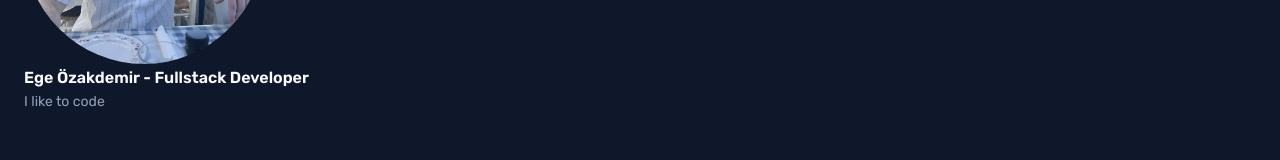
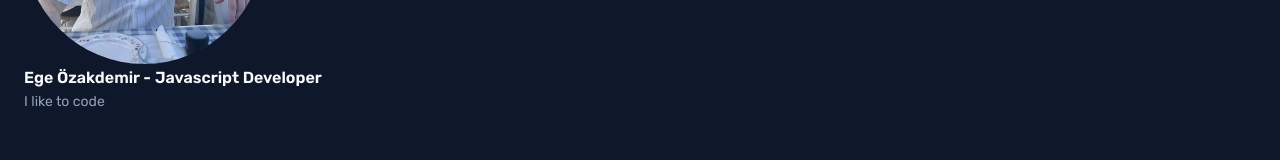
Before and after one commit to Egeeoz/Portfolio-3.0, a Next.js app: page / in a window 1280 px wide. Shown: the part 200-360 px from the top of the page. Built offline with nearby package versions, Linux system fonts and the light colour scheme.

Commit message:
Implement title animations, fix img qualit

```diff
--- /dev/null
+++ b/components/motion-primitives/text-scramble.tsx
@@ -0,0 +1,85 @@
+'use client';
+import { type JSX, useEffect, useState } from 'react';
+import { motion, MotionProps } from 'motion/react';
+
+export type TextScrambleProps = {
+  children: string;
+  duration?: number;
+  speed?: number;
+  characterSet?: string;
+  as?: React.ElementType;
+  className?: string;
+  trigger?: boolean;
+  onScrambleComplete?: () => void;
+} & MotionProps;
+
+const defaultChars =
+  'ABCDEFGHIJKLMNOPQRSTUVWXYZabcdefghijklmnopqrstuvwxyz0123456789';
+
+export function TextScramble({
+  children,
+  duration = 0.8,
+  speed = 0.04,
+  characterSet = defaultChars,
+  className,
+  as: Component = 'p',
+  trigger = true,
+  onScrambleComplete,
+  ...props
+}: TextScrambleProps) {
+  const MotionComponent = motion.create(
+    Component as keyof JSX.IntrinsicElements
+  );
+  const [displayText, setDisplayText] = useState(children);
+  const [isAnimating, setIsAnimating] = useState(false);
+  const text = children;
+
+  const scramble = async () => {
+    if (isAnimating) return;
+    setIsAnimating(true);
+
+    const steps = duration / speed;
+    let step = 0;
+
+    const interval = setInterval(() => {
+      let scrambled = '';
+      const progress = step / steps;
+
+      for (let i = 0; i < text.length; i++) {
+        if (text[i] === ' ') {
+          scrambled += ' ';
+          continue;
+        }
+
+        if (progress * text.length > i) {
+          scrambled += text[i];
+        } else {
+          scrambled +=
+            characterSet[Math.floor(Math.random() * characterSet.length)];
+        }
+      }
+
+      setDisplayText(scrambled);
+      step++;
+
+      if (step > steps) {
+        clearInterval(interval);
+        setDisplayText(text);
+        setIsAnimating(false);
+        onScrambleComplete?.();
+      }
+    }, speed * 1000);
+  };
+
+  useEffect(() => {
+    if (!trigger) return;
+
+    scramble();
+  }, [trigger]);
+
+  return (
+    <MotionComponent className={className} {...props}>
+      {displayText}
+    </MotionComponent>
+  );
+}
--- a/jsconfig.json
+++ b/jsconfig.json
@@ -1,5 +1,6 @@
 {
   "compilerOptions": {
+    "jsx": "react-jsx",
     "paths": {
       "@/*": ["./src/*"]
     }
--- a/package.json
+++ b/package.json
@@ -13,6 +13,7 @@
     "class-variance-authority": "^0.7.1",
     "clsx": "^2.1.1",
     "lucide-react": "^0.525.0",
+    "motion": "^12.23.5",
     "next": "15.3.5",
     "react": "^19.0.0",
     "react-dom": "^19.0.0",
--- a/src/components/sections/about.jsx
+++ b/src/components/sections/about.jsx
@@ -1,22 +1,56 @@
+'use client';
 import {
   Card,
   CardHeader,
   CardTitle,
   CardDescription,
 } from '@/components/ui/card';
-
-import { Avatar, AvatarImage, AvatarFallback } from '@/components/ui/avatar';
+import { TextScramble } from '../../../components/motion-primitives/text-scramble';
+import { Avatar } from '@/components/ui/avatar';
+import { useState, useEffect } from 'react';
+import Image from 'next/image';
 import goat from '@/img/goat.JPG';
 
 const About = () => {
+  const titles = [
+    'Fullstack Developer',
+    'Javascript Developer',
+    'Frontend Developer',
+    'Backend Developer',
+  ];
+
+  const [currentTitle, setCurrentTitle] = useState(titles[0]);
+  const [triggerScramble, setTriggerScramble] = useState(false);
+
+  useEffect(() => {
+    const interval = setInterval(() => {
+      setCurrentTitle((prev) => {
+        const currentIndex = titles.indexOf(prev);
+        return titles[(currentIndex + 1) % titles.length];
+      });
+      setTriggerScramble((prev) => !prev);
+    }, 3000);
+
+    return () => clearInterval(interval);
+  }, []);
+
   return (
     <Card className="w-full border-0 h-screen">
       <CardHeader>
         <Avatar className="w-60 h-60">
-          <AvatarImage src={goat.src} className="object-cover" />
-          <AvatarFallback>EÖ</AvatarFallback>
+          <Image
+            src={goat.src}
+            className="object-cover"
+            alt="Profile Picture"
+            width={240}
+            height={240}
+            quality={100}
+          />
         </Avatar>
-        <CardTitle>Ege Özakdemir - Fullstack Developer</CardTitle>
+        <CardTitle className="flex gap-1">
+          Ege Özakdemir -
+          <TextScramble trigger={triggerScramble}>{currentTitle}</TextScramble>
+        </CardTitle>
         <CardDescription>I like to code</CardDescription>
       </CardHeader>
     </Card>
```
Also changed, not shown: 1 other file (tests, documents, lock files or other folders).
